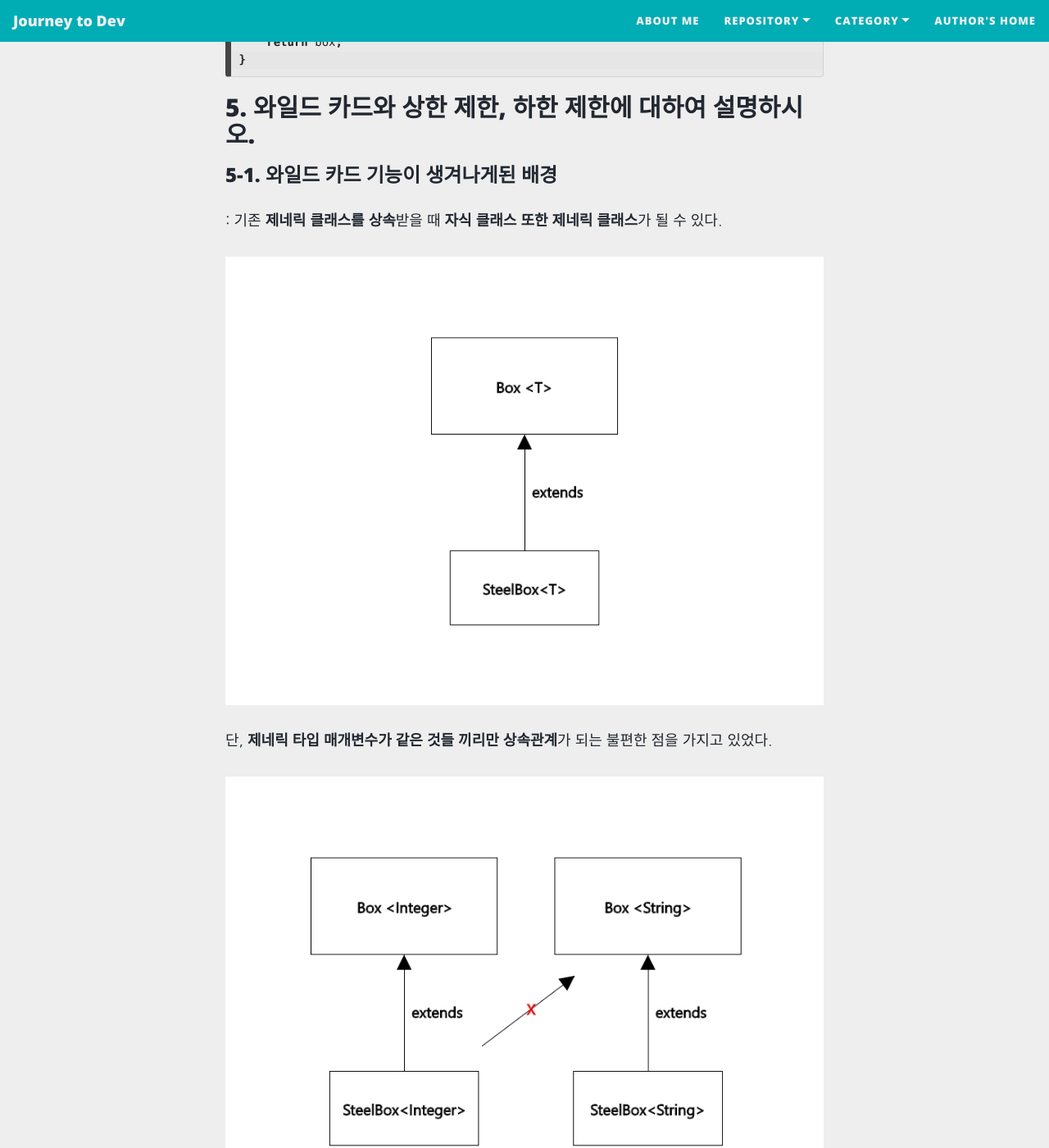
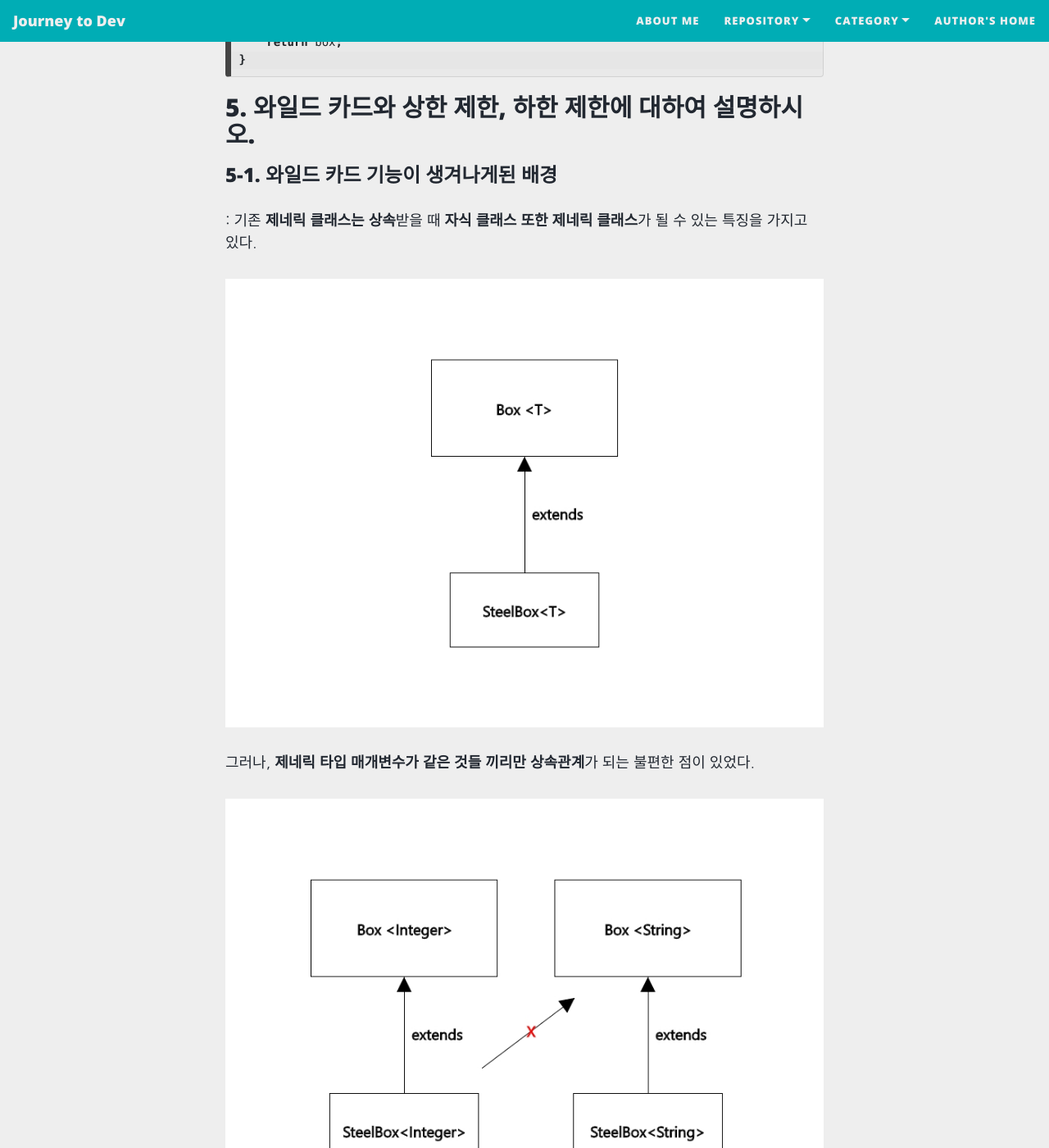
Before and after one commit to roqhdehd502/roqhdehd502.github.io, a Jekyll site: the page built from _posts/WebDev/2020-12-21-116.md, in a window 1280 px wide and 1400 px high, scrolled down 4229 px. Shown: the whole window at 82% size. Built offline with Jekyll 4.4.1, drawn with Linux system fonts in a browser that asks for light colours; nearby versions of some CDN libraries.

Commit message:
Update 2020-12-21-116.md

```diff
--- a/_posts/WebDev/2020-12-21-116.md
+++ b/_posts/WebDev/2020-12-21-116.md
@@ -198,11 +198,11 @@ public static <T extends Number> Box<T> makeBox(T o) { // 타입인자 Number를
 
 ### 5-1. 와일드 카드 기능이 생겨나게된 배경 ###
 
-: 기존 **제네릭 클래스를 상속**받을 때 **자식 클래스 또한 제네릭 클래스**가 될 수 있다.
+: 기존 **제네릭 클래스는 상속**받을 때 **자식 클래스 또한 제네릭 클래스**가 될 수 있는 특징을 가지고 있다.
 
 ![GenericClass-Inheritance01](/assets/img/20-12-21_116_5번-1.jpg)
 
-단, **제네릭 타입 매개변수가 같은 것들 끼리만 상속관계**가 되는 불편한 점을 가지고 있었다.
+그러나, **제네릭 타입 매개변수가 같은 것들 끼리만 상속관계**가 되는 불편한 점이 있었다.
 
 ![GenericClass-Inheritance02](/assets/img/20-12-21_116_5번-2.jpg)
 
```
